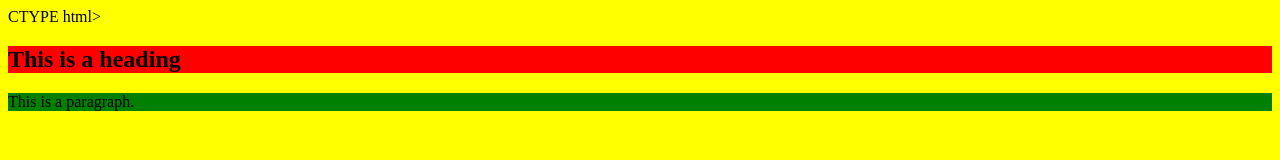
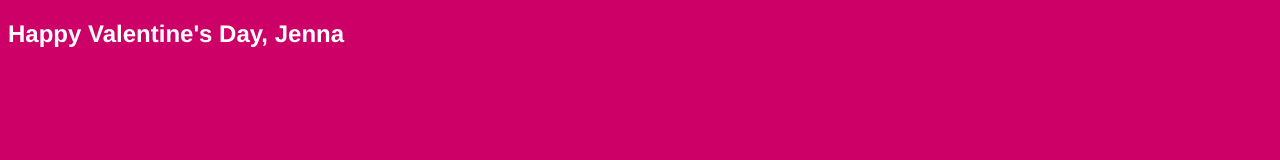
Before and after one commit to ChrisThoma/ChrisThoma.github.io, a plain HTML site: page index.html in a window 1280 px wide. Drawn offline with Linux system fonts and the light colour scheme.

Commit message:
styled up a little bit for valentines day.

```diff
--- a/index.html
+++ b/index.html
@@ -1,9 +1,9 @@
-CTYPE html>
+<!DOCTYPE html>
 <html>
-
-<body style="background-color:yellow;">
-<h2 style="background-color:red;">This is a heading</h2>
-<p style="background-color:green;">This is a paragraph.</p>
+<font face="Helvetica">
+<body style="background-color:#CC0066;color:white;">
+<h2 style style="text-align:center;">Happy Valentine's Day, Jenna</h2>
+</font>
 </body>
 
 </html>
```
